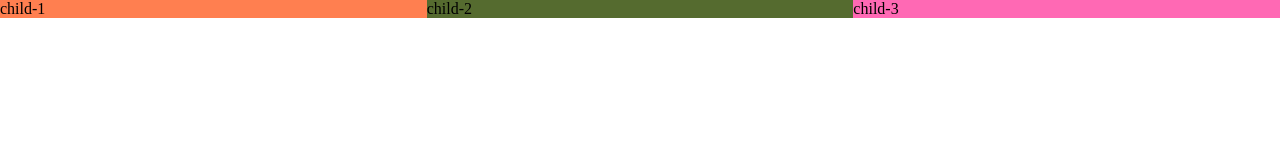
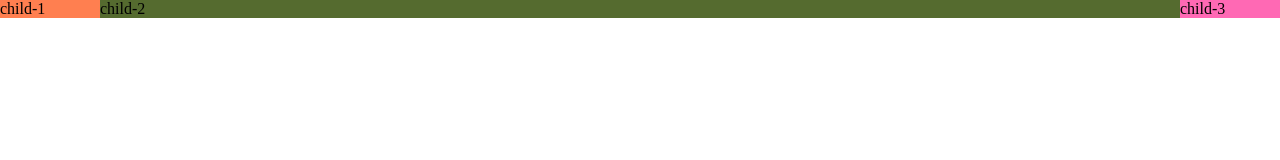
Before and after one commit to ithoangtan/Learn-CSS, a plain HTML site: page FlexBox/index.html in a window 1280 px wide. Drawn offline with Linux system fonts and the light colour scheme.

Commit message:
flex-grow gianh toan bo cho trong^' cho phan tu quan trong

```diff
--- a/FlexBox/index.css
+++ b/FlexBox/index.css
@@ -15,13 +15,13 @@ items sắp xếp theo hàng*/
     background-color: coral;
     /* giãn theo chiều: .container{flex-direction: row;} */
     flex-basis: 100px;
-    flex-grow: 1;
 }
 
 .child-2{
     background-color: darkolivegreen;
     /* giãn theo chiều: .container{flex-direction: row;} */
     flex-basis: 100px;
+    /* Giả sử thành phần ở giữa sẽ lấy hết các phần tử trống */
     flex-grow: 1;
 }
 
@@ -29,5 +29,4 @@ items sắp xếp theo hàng*/
     background-color: hotpink;
     /* giãn theo chiều: .container{flex-direction: row;} */
     flex-basis: 100px;
-    flex-grow: 1;
 }
```
